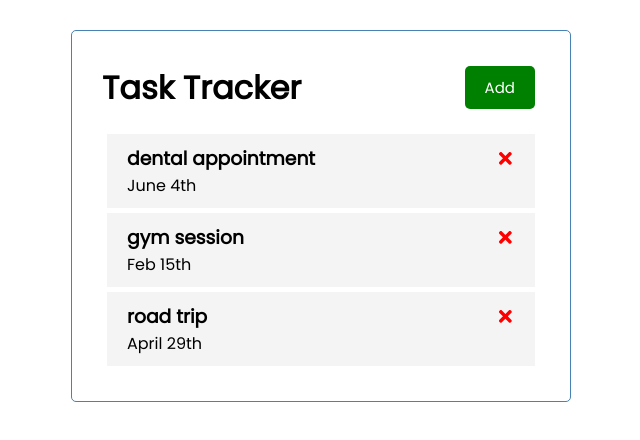
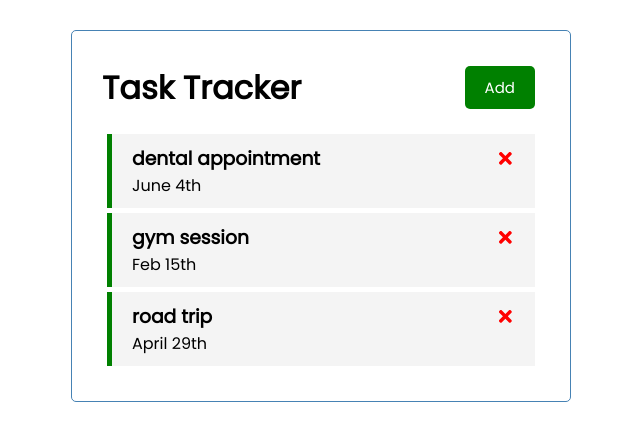
Before and after one commit to geraldaddey/task-tracker-app, a React (Create React App) app: page / in a window 1280 px wide. Shown: the top 440 px of the page, without its empty margins (319-959 px from the left). Built offline with nearby package versions, Linux system fonts and the light colour scheme.

Commit message:
Styling added to toggle reminder

```diff
--- a/src/components/Header.js
+++ b/src/components/Header.js
@@ -1,11 +1,13 @@
 import React from "react";
 import Button from "./Button";
+import Task from "./Task";
+import Tasks from "./Tasks";
 
 const author = "Gerald Addey";
 
 const Header = ({ title }) => {
   const onClick = () => {
-    console.log("click");
+    console.log("clicked");
   };
 
   return (
--- a/src/components/Task.js
+++ b/src/components/Task.js
@@ -3,7 +3,7 @@ import { FaTimes } from "react-icons/fa";
 const Task = ({ task, onDelete, onToggle }) => {
   return (
     <div
-      className="task"
+      className={`task ${task.reminder ? "reminder" : " "}`}
       style={taskStyling}
       onDoubleClick={() => onToggle(task.id)}
     >
```
